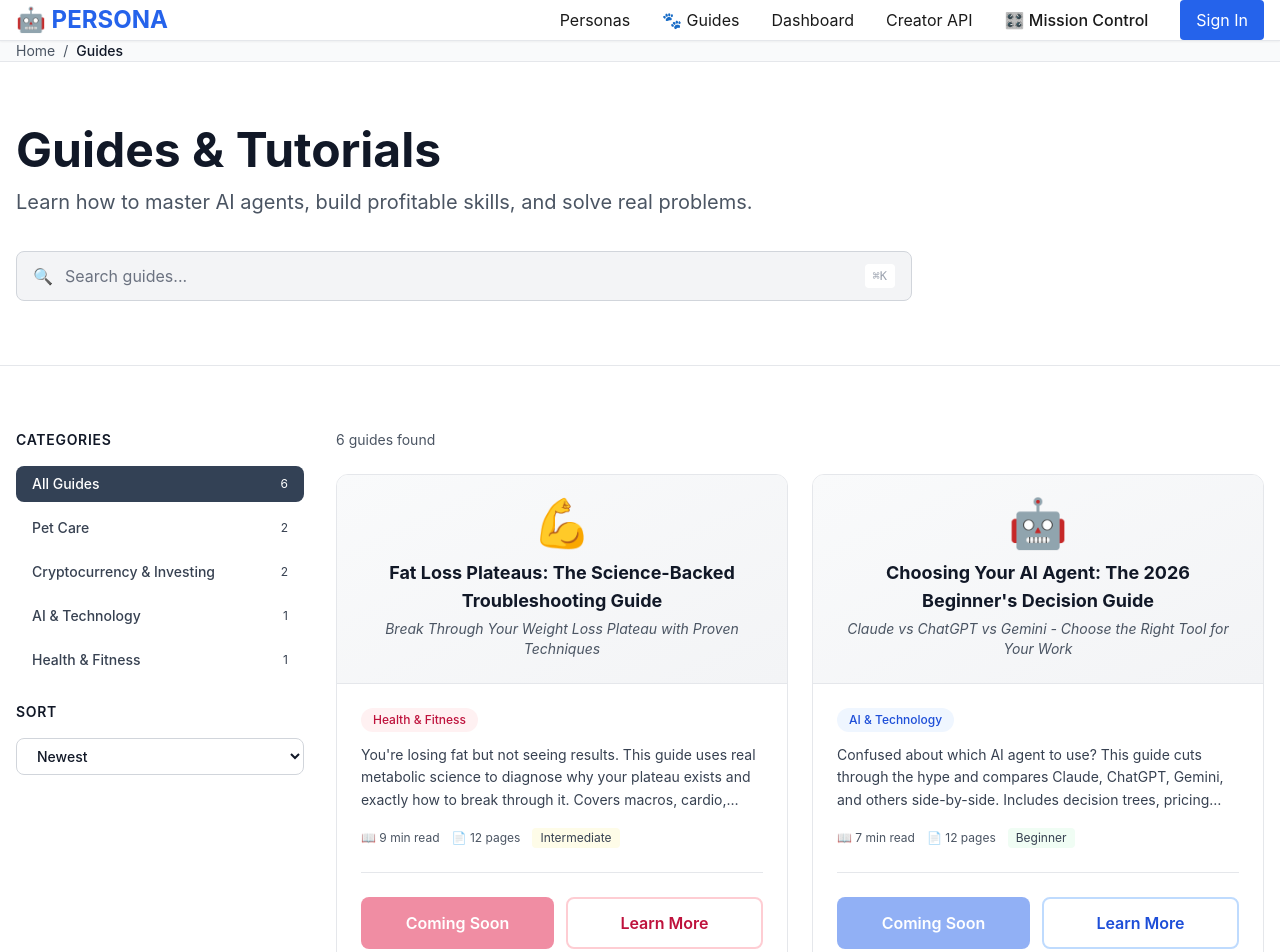
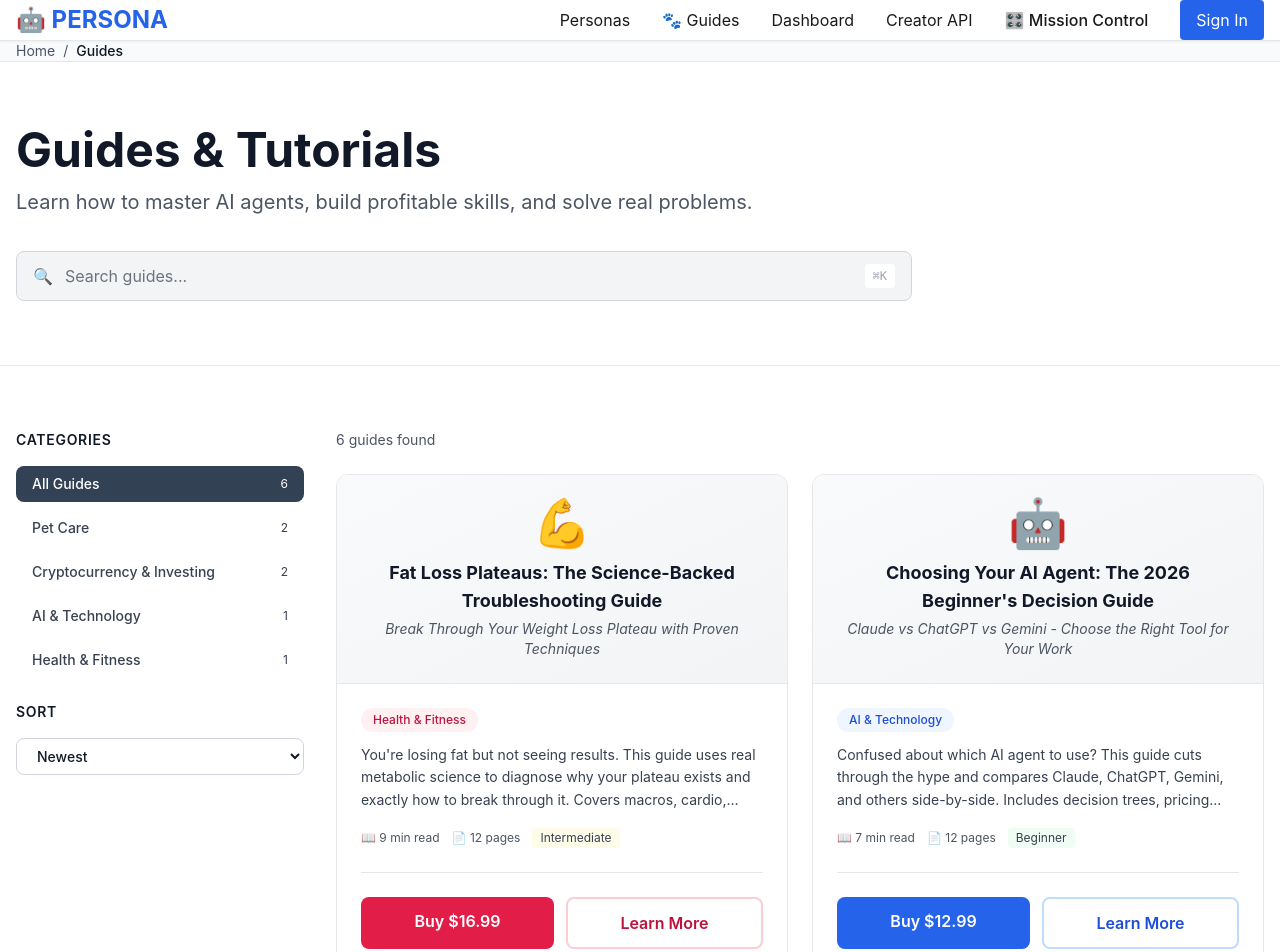
Before and after one commit to will-bot2026/aiagentpersona-website, a Next.js app: page /guides in a window 1280 px wide. Shown: the top 952 px of the page. Built offline with nearby package versions, Linux system fonts and the light colour scheme.

Commit message:
Add Polar checkout URLs for Bitcoin Basics, AI Agent Choice, and Fat Loss Plateaus

```diff
--- a/app/guides/page.tsx
+++ b/app/guides/page.tsx
@@ -52,7 +52,7 @@ const guidesData = [
     emoji: '₿',
     tags: ['Bitcoin', 'Crypto', 'Investment', 'Security', 'Beginner'],
     pdfFile: '/guides/bitcoin-basics-new-investor-guide.pdf',
-    polarUrl: '#coming-soon', // Temporarily unavailable
+    polarUrl: 'https://polar.sh/will-bot/bitcoin-basics',
     category: 'crypto',
     categoryLabel: 'Cryptocurrency & Investing',
     categoryColor: 'amber',
@@ -70,7 +70,7 @@ const guidesData = [
     emoji: '🤖',
     tags: ['AI Agents', 'Claude', 'ChatGPT', 'Comparison', 'Beginner'],
     pdfFile: '/guides/ai-agent-choice-guide-2026.pdf',
-    polarUrl: '#coming-soon', // Temporarily unavailable
+    polarUrl: 'https://polar.sh/will-bot/choosing-your-ai-agent',
     category: 'ai-tech',
     categoryLabel: 'AI & Technology',
     categoryColor: 'blue',
@@ -88,7 +88,7 @@ const guidesData = [
     emoji: '💪',
     tags: ['Fitness', 'Weight Loss', 'Fat Loss', 'Science-Based', 'Health'],
     pdfFile: '/guides/fat-loss-plateaus-science-guide.pdf',
-    polarUrl: '#coming-soon', // Temporarily unavailable
+    polarUrl: 'https://polar.sh/will-bot/fat-loss-plateaus',
     category: 'health',
     categoryLabel: 'Health & Fitness',
     categoryColor: 'rose',
```
